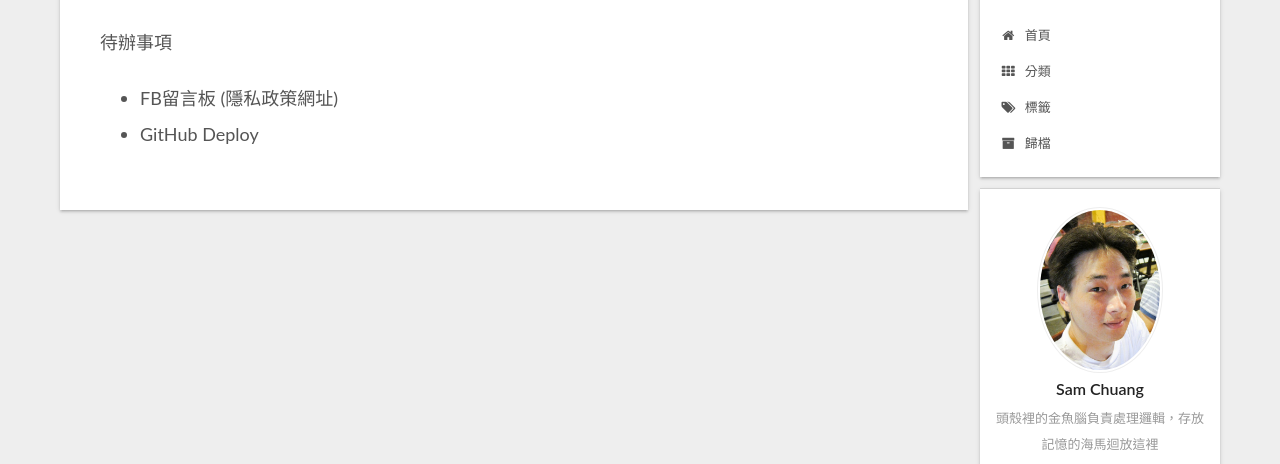
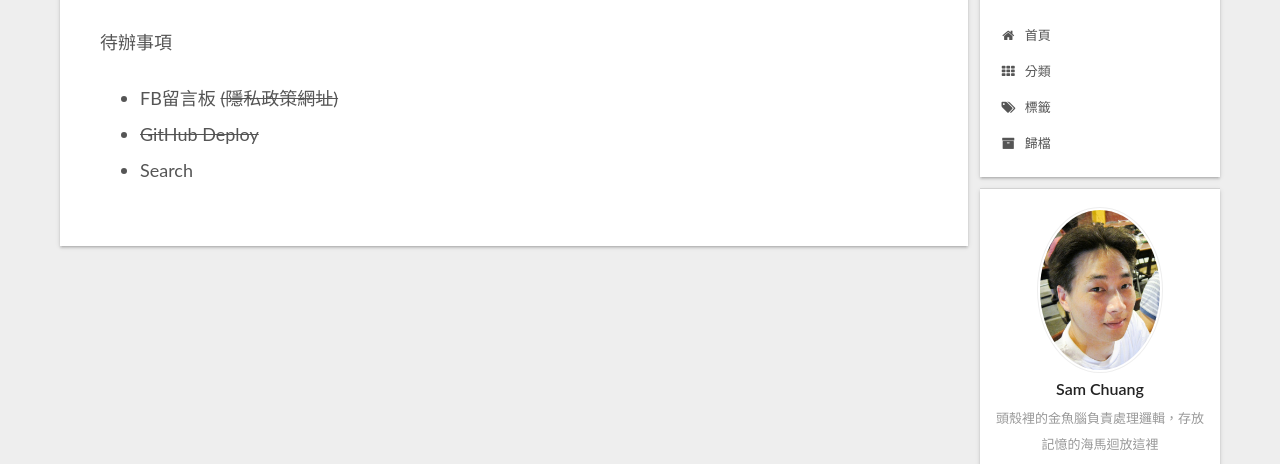
Before and after one commit to SamChuang0305/samchuang0305.github.io, a plain HTML site: page about/index.html in a window 1280 px wide. Shown: the part 120-584 px from the top of the page. Drawn offline with Linux system fonts and the light colour scheme.

Commit message:
Site updated: 2020-01-11 03:03:45

```diff
--- a/about/index.html
+++ b/about/index.html
@@ -46,15 +46,15 @@
   };
 </script>
 
-  <meta name="description" content="待辦事項  FB留言板 (隱私政策網址) GitHub Deploy">
+  <meta name="description" content="待辦事項  FB留言板 (隱私政策網址) GitHub Deploy Search">
 <meta property="og:type" content="website">
 <meta property="og:title" content="關於我">
 <meta property="og:url" content="https://samchuang0305.github.io/about/index.html">
 <meta property="og:site_name" content="Sam 的金魚腦海馬迴">
-<meta property="og:description" content="待辦事項  FB留言板 (隱私政策網址) GitHub Deploy">
+<meta property="og:description" content="待辦事項  FB留言板 (隱私政策網址) GitHub Deploy Search">
 <meta property="og:locale" content="zh_TW">
 <meta property="article:published_time" content="2020-01-11T05:05:58.000Z">
-<meta property="article:modified_time" content="2020-01-10T17:59:01.970Z">
+<meta property="article:modified_time" content="2020-01-10T18:34:54.193Z">
 <meta property="article:author" content="Sam Chuang">
 <meta property="article:tag" content="C#">
 <meta property="article:tag" content=" ASP.NET MVC">
@@ -209,8 +209,9 @@
       <div class="post-body">
           <p>待辦事項</p>
 <ul>
-<li>FB留言板 (隱私政策網址)</li>
-<li>GitHub Deploy</li>
+<li>FB留言板 <del>(隱私政策網址)</del></li>
+<li><del>GitHub Deploy</del></li>
+<li>Search</li>
 </ul>
 
       </div>
--- a/css/main.css
+++ b/css/main.css
@@ -1189,7 +1189,7 @@ pre .javascript .function {
 }
 .links-of-author a::before,
 .links-of-author span.exturl::before {
-  background: #59ee7f;
+  background: #86ffff;
   border-radius: 50%;
   content: ' ';
   display: inline-block;
```
